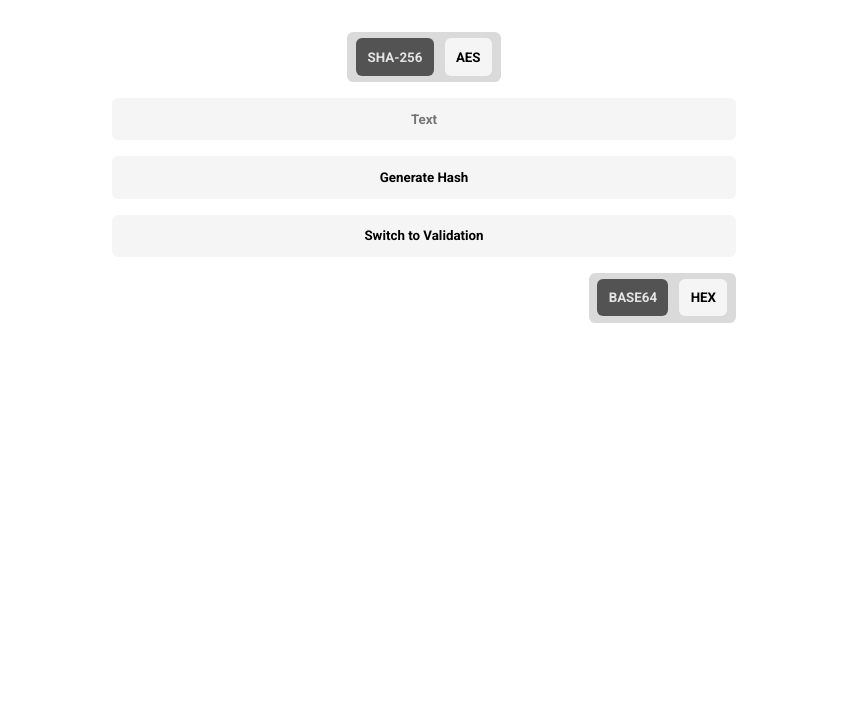
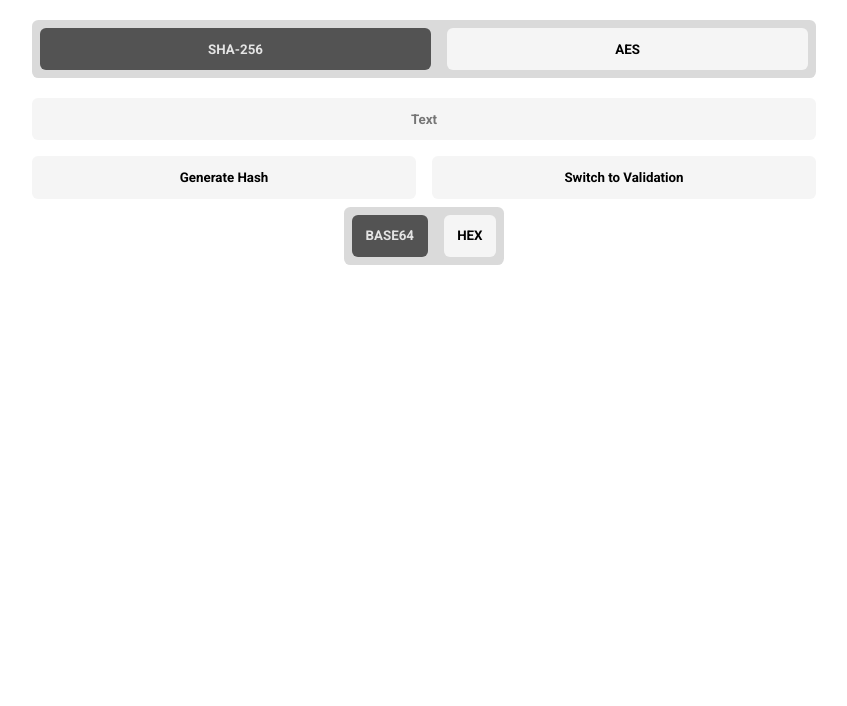
Before and after one commit to Nojus0/Verihash, a website built with Parcel: page index.html in a window 1280 px wide. Shown: the part 94-800 px from the top of the page, without its empty margins (216-1063 px from the left). Built offline with nearby package versions, Linux system fonts and the light colour scheme.

Commit message:
update ui and fix bugs

```diff
--- a/index.html
+++ b/index.html
@@ -13,31 +13,37 @@
 </head>
 
 <body>
-    <div style="display: flex; justify-content: center; margin: 1.5rem 0 0 0; padding: 1rem;">
-        <h1 id="header-title">Generate Hash</h1>
+    <div class="title">
+        <h1>Generate Hash</h1>
     </div>
-    <div id="root">
-        <div id="card">
+    <div id="container">
+
+        <div id="root">
 
 
-            <div class="radio" style="align-self: center;">
+            <div class="mode radio">
                 <button id="sha" class="button selected">SHA-256</button>
                 <button id="aes" class="button">AES</button>
             </div>
 
-            <input tabindex="0" class="textbox" id="Hash" placeholder="Text" type="text">
 
-            <input tabindex="-1" class="textbox collapse" id="privateKey" placeholder="Private Key" type="text">
+            <div id="inputfields">
+                <input tabindex="0" class="textbox" id="Hash" placeholder="Text" type="text">
 
-            <input tabindex="-1" class="textbox collapse" id="Output" placeholder="Output" type="text">
+                <input tabindex="-1" class="textbox collapse" id="privateKey" placeholder="Private Key" type="text">
 
-            <button class="button" id="genHash">Generate Hash</button>
-            <button class="button" id="ChangeMode">Switch to Validation</button>
+                <input tabindex="-1" class="textbox collapse" id="Output" placeholder="Output" type="text">
+            </div>
 
-            <div class="radio" style="align-self: flex-end;">
+            <div id="actionfields">
+                <button class="button" id="genHash">Generate Hash</button>
+                <button class="button" id="ChangeMode">Switch to Validation</button>
+            </div>
+            <div class="radio encoding">
                 <button id="RadioBase64" class="button selected">BASE64</button>
                 <button id="RadioHex" class="button">HEX</button>
             </div>
+
         </div>
     </div>
 </body>
--- a/package.json
+++ b/package.json
@@ -12,11 +12,9 @@
   "license": "ISC",
   "devDependencies": {
     "@types/node": "^14.14.34",
+    "parcel-bundler": "^1.12.5",
     "sass": "^1.32.8",
     "typescript": "^4.2.3"
   },
-  "dependencies": {
-    "parcel": "^1.12.4",
-    "parcel-bundler": "^1.12.3"
-  }
+  "dependencies": {}
 }
--- a/src/Elements.ts
+++ b/src/Elements.ts
@@ -1,6 +1,6 @@
 export const SecondBox = <HTMLInputElement>document.getElementById("privateKey")
 export const FirstBox = <HTMLInputElement>document.getElementById("Hash")
-export const HeaderTitle = document.getElementById("header-title");
+export const HeaderTitle = document.querySelector(".title > h1")
 export const FirstButton = <HTMLButtonElement>document.getElementById("genHash");
 export const SecondButton = <HTMLButtonElement>document.getElementById("ChangeMode");
 export const Radio1 = <HTMLButtonElement>document.getElementById("sha");
--- a/src/components/AESDecrypt.ts
+++ b/src/components/AESDecrypt.ts
@@ -9,7 +9,7 @@ export function AESDecrypt() {
     HeaderTitle.innerText = "Decrypt text with AES"
     FirstBox.placeholder = "Text";
     SecondBox.placeholder = "Decrypt Key";
-    FirstButton.innerText = "Descrypt";
+    FirstButton.innerText = "Decrypt";
     SecondButton.innerText = "Switch to Encryption"
 }
 
--- a/src/crypto/aes.ts
+++ b/src/crypto/aes.ts
@@ -1,14 +1,14 @@
-import crypto from "crypto";
+import { createDecipher, createCipher} from "crypto";
 import { CipherCCMTypes, CipherGCMTypes } from "node:crypto";
 
 export let AES_ALGORITHM: string = "aes-256-ctr";
 
 export function DecryptAES(buffer: Buffer, password: string) {
-    const decipher = crypto.createDecipher(AES_ALGORITHM, password)
+    const decipher = createDecipher(AES_ALGORITHM, password)
     return Buffer.concat([decipher.update(buffer), decipher.final()]);
 }
 
 export function EncryptAES(buffer: Buffer, password: string) {
-    const cipher = crypto.createCipher(AES_ALGORITHM, password)
+    const cipher = createCipher(AES_ALGORITHM, password)
     return Buffer.concat([cipher.update(buffer), cipher.final()]);
 }
--- a/src/styles/framework/_button.scss
+++ b/src/styles/framework/_button.scss
@@ -13,16 +13,16 @@
     text-align: center;
     outline: none;
     border: none;
-    transition: 0.1s transform ease-in-out;
+    transition: 0.1s transform ease, 0.1s background ease;
     &:hover {
+        transform: scale(1.02);
         background: framework.$primary-hover;
-        transform: scale(1.03);
     }
     &:focus-visible {
-        transform: scale(1.05);
+        transform: scale(1.06);
     }
     &:active {
-        transition: 0.01s transform ease-in-out;
+        transition: 0.01s transform ease;
         transform: scale(1);
         background: framework.$primary-click;
     }
--- a/src/styles/framework/_radio.scss
+++ b/src/styles/framework/_radio.scss
@@ -5,18 +5,9 @@ $radio-text-selected: rgb(228, 228, 228);
 .radio {
     background: $radio-background;
     border-radius: 0.4rem;
-    margin: 0.5rem;
-    padding: 0 0.2rem 0 0.2rem;
     display: flex;
-    justify-content: space-evenly;
-
     .selected {
         background: $radio-background-selected;
         color: $radio-text-selected;
     }
-
-    button {
-        margin: 0.4rem 0.35rem 0.4rem 0.35rem;
-        padding: 0.7rem;
-    }
 }
--- a/src/styles/framework/_textbox.scss
+++ b/src/styles/framework/_textbox.scss
@@ -1,16 +1,13 @@
 @use "./config" as framework;
 
 .textbox {
-    $textbox-margin: 0.5rem;
-    $textbox-padding: 0.85rem;
     $expand-speed: 0.335s;
     $click-focus-speed: 0.05s;
     $hover-speed: 0.1s;
-
-    padding: $textbox-padding;
-    margin: $textbox-margin;
+    margin: 0.5rem;
+    padding: 0.85rem;
     background: framework.$primary;
-    transition: $click-focus-speed transform ease-in-out;
+    transition: $click-focus-speed transform ease-in-out, $hover-speed transform ease-in;
 
     &::selection {
         background: rgb(216, 216, 216);
@@ -26,14 +23,10 @@
     &.expand {
         transition: $expand-speed margin ease-in-out, $expand-speed padding ease-in-out,
             $expand-speed height ease-in-out, $click-focus-speed transform ease-in-out;
-
-        margin: $textbox-margin;
-        padding: $textbox-padding;
         height: 3rem;
     }
 
     &:hover {
-        transition: $hover-speed transform ease-in;
         transform: scale(1.04);
     }
 
@@ -41,7 +34,7 @@
         transition: 0.1s background ease-in-out;
         transition: $click-focus-speed transform ease-in;
         background: framework.$primary-hover;
-        transform: scale(1.08);
+        transform: scale(1.06);
         border-radius: 0.6rem;
     }
 
--- a/src/styles/styles.scss
+++ b/src/styles/styles.scss
@@ -5,26 +5,80 @@
 * {
     box-sizing: border-box;
 }
-
+@media only screen and (max-width: 55em) {
+    // Disable scale effect causes overflow
+    .button {
+        &:hover,
+        &:focus-visible,
+        &:active {
+            transform: scale(1);
+        }
+    }
+    .textbox {
+        &:hover,
+        &:active,
+        &:focus-visible {
+            transform: scale(1);
+        }
+    }
+}
 body {
     margin: 0;
     font-family: "Roboto", sans-serif;
 }
 
-#header-title {
-    transition: 0.3s color ease-in-out;
-    text-align: center;
-    margin: 0;
+.title {
+    margin: 2.5rem 0 1.5rem 0;
+    h1 {
+        align-items: center;
+        transition: 0.3s color ease-in-out;
+        margin: 0;
+    }
+
+    display: flex;
+    justify-content: center;
 }
 
-#card {
-    width: 50%;
+#inputfields {
+    width: 100%;
     display: flex;
-    margin: 1.5rem 0 0 0;
     flex-direction: column;
-}
-#root {
-    display: flex;
-    align-items: flex-end;
     justify-content: center;
 }
+
+#actionfields {
+    button {
+        width: 100%;
+    }
+    width: 100%;
+    display: flex;
+    flex-direction: row;
+    justify-content: center;
+}
+
+.mode {
+    margin: 0.75rem;
+    width: 98%;
+    display: flex;
+    flex-direction: row;
+    align-items: center;
+    justify-content: center;
+    button {
+        flex-grow: 1;
+    }
+}
+
+#container {
+    display: flex;
+    flex-direction: column;
+    align-items: center;
+    justify-content: center;
+}
+
+#root {
+    width: clamp(0em, 100%, 50em);
+    display: flex;
+    flex-direction: column;
+    align-items: center;
+    justify-content: center;
+}
```
Also changed, not shown: tsconfig.json (added, +70 -0 lines), dist/index.html, 5 other files.
